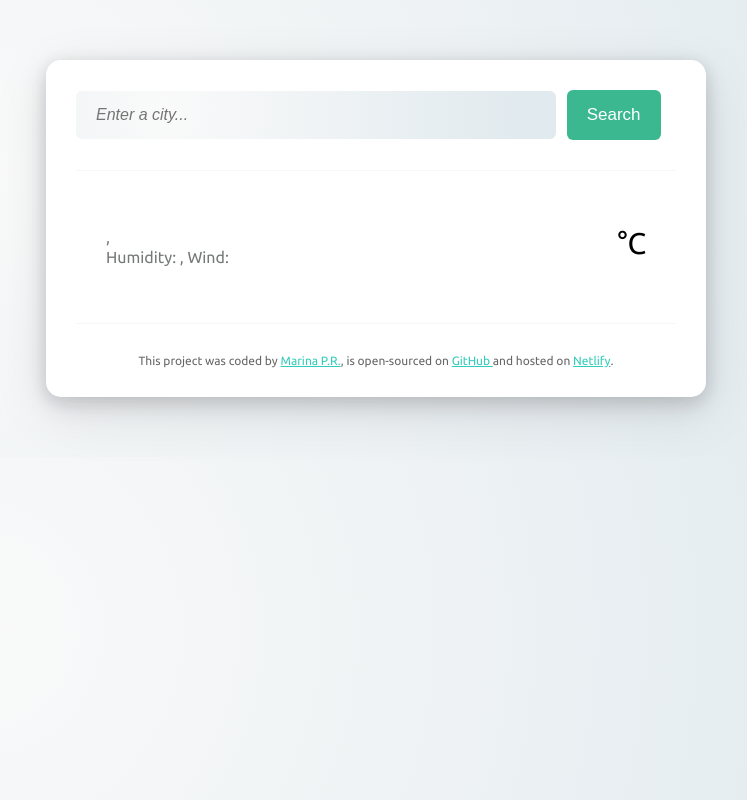
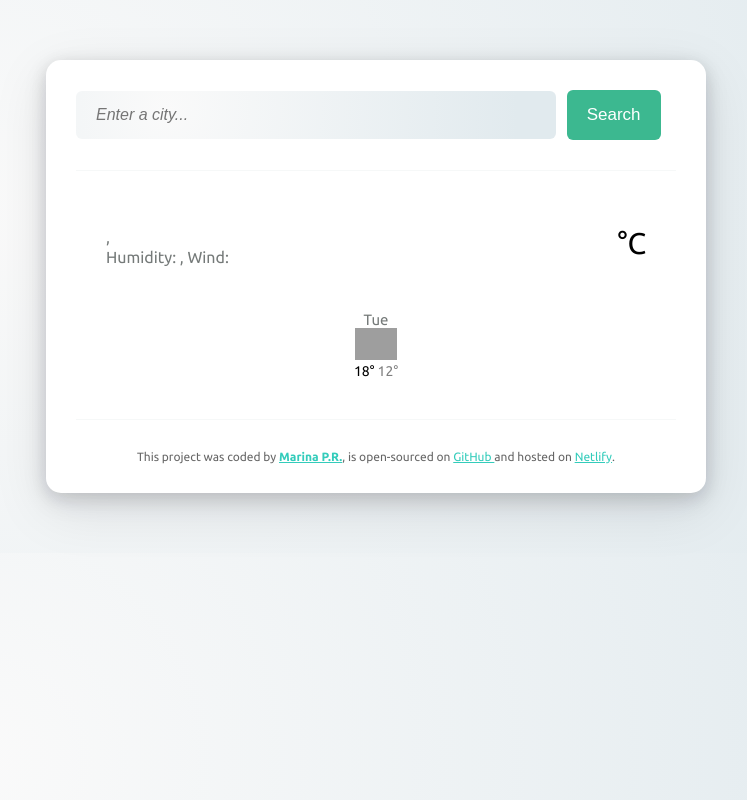
Before and after one commit to MarinaPerezR/el-tiempo, a plain HTML site: page index.html in a window 1280 px wide. Shown: the whole page, without its empty margins (264-1011 px from the left). Drawn offline with nearby package versions, Linux system fonts and the light colour scheme; no server answers; grey boxes are pictures that could not be loaded.

Commit message:
Added the forecast HTML and CSS

```diff
--- a/index.html
+++ b/index.html
@@ -44,12 +44,27 @@
             <div class="weather-app-unit">°C</div>
           </div>
         </div>
+        <div class="weather-forecast">
+         <div class="row">
+            <div class="col-2">
+              <div class="weather-forecast-date">Tue</div>
+              <img src="http://shecodes-assets.s3.amazonaws.com/api/weather/icons/clear-sky-day.png"
+              alt=""
+             width="42"/>
+             <div class="weather-forcast-temperatures">
+              <span class="weather-forescast-temperature-max">
+                18°</span>
+              <span class="weather-forecast-temperature-min">
+                12°</span>
+             </div>
+            </div>
+          </div>
+        </div>
       </main>
       <footer>
         This project was coded by
         <a href="https://github.com/MarinaPerezR" target="_blank">
-          Marina P.R.</a
-        >, is open-sourced on
+          <strong>Marina P.R.</strong></a>, is open-sourced on
         <a href="https://github.com/MarinaPerezR/el-tiempo" target="_blank">
           GitHub
         </a>
--- a/src/index.js
+++ b/src/index.js
@@ -9,14 +9,13 @@ function refreshWeather(response) {
   let date = new Date(response.data.time * 1000);
   let iconElement = document.querySelector("#icon");
 
-  iconElement.innerHTML = `<img src="${response.data.condition.icon_url}" class="weather-app-icon"/>`;
-
   cityElement.innerHTML = response.data.city;
   timeElement.innerHTML = formatDate(date);
   descriptionElement.innerHTML = response.data.condition.description;
   humidityElement.innerHTML = `${response.data.temperature.humidity}%`;
   speedElement.innerHTML = `${response.data.wind.speed}km/h`;
   temperatureElement.innerHTML = Math.round(temperature);
+  iconElement.innerHTML = `<img src="${response.data.condition.icon_url}" class="weather-app-icon"/>`;
 }
 
 function formatDate(date) {
--- a/src/style.css
+++ b/src/style.css
@@ -88,6 +88,24 @@ main {
   margin-top: 15px;
 }
 
+.weather-forecast {
+  margin-top: 28px;
+  text-align: center;
+}
+
+.weather-forecast-date {
+  font-size: 15px;
+  color: #757a79;
+}
+
+.weather-forcast-temperatures {
+  font-size: 14px;
+}
+
+.weather-forecast-temperature-min {
+  opacity: 0.5;
+}
+
 footer {
   border-top: 1px solid #f6f8f8;
   padding: 30px 0 0 0;
```
